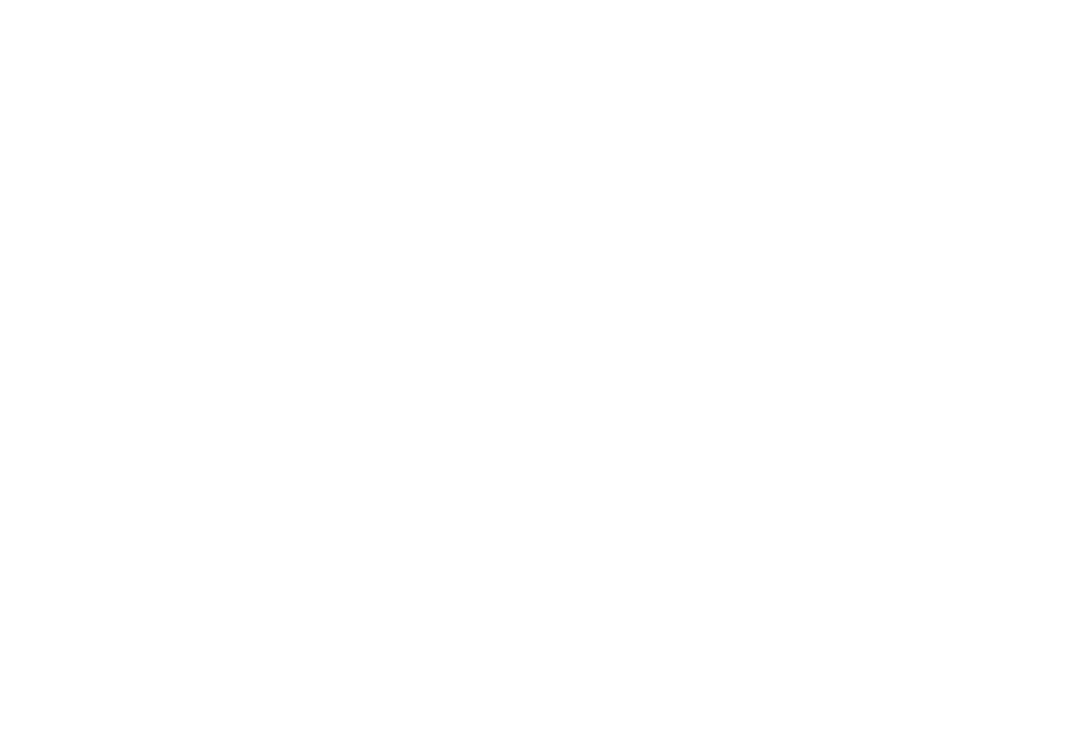
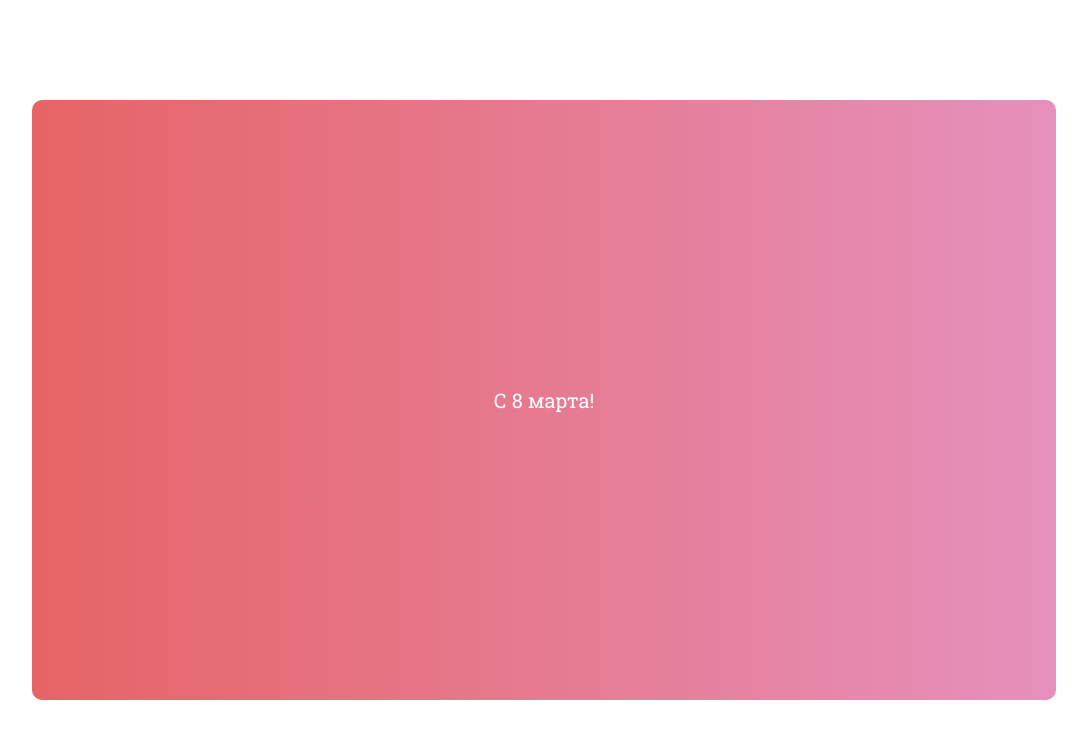
Before and after one commit to Konstaphy/The_Eight, a React (Create React App) app: page / in a window 1280 px wide. Shown: the top 738 px of the page, without its empty margins (96-1183 px from the left). Built offline with nearby package versions, Linux system fonts and the light colour scheme.

Commit message:
enhancement: wellcome modal

```diff
--- a/src/app/app.scss
+++ b/src/app/app.scss
@@ -2,5 +2,5 @@
   height: 100vh;
   width: 100%;
   display: grid;
-  grid-auto-rows: auto 1fr;
+  grid-auto-rows: 1fr;
 }
--- a/src/app/app.tsx
+++ b/src/app/app.tsx
@@ -1,6 +1,7 @@
 import React, { useState } from "react";
 import "app/app.scss";
 import { Header } from "./header/header";
+import { Content } from "./content/content";
 
 interface GlobalProps {}
 
@@ -9,6 +10,7 @@ export const App: React.FC<GlobalProps> = () => {
   return (
     <div className="app-container">
       <Header setHeaderShown={setHeaderShown} isHeaderShown={isHeaderShown} />
+      <Content />
     </div>
   );
 };
--- /dev/null
+++ b/src/app/content/content.scss
@@ -0,0 +1,5 @@
+.content{
+  display: flex;
+  justify-content: center;
+  align-items: center;
+}
--- /dev/null
+++ b/src/app/content/content.tsx
@@ -0,0 +1,17 @@
+import React from "react";
+import "./content.scss";
+import { config, useSpring, animated } from "react-spring";
+
+export const Content = () => {
+  const st = useSpring({
+    to: { opacity: 1 },
+    from: { opacity: 0 },
+    config: config.molasses,
+    delay: 1200,
+  });
+  return (
+    <animated.main style={st} className="content">
+      Content
+    </animated.main>
+  );
+};
--- a/src/app/header/header.scss
+++ b/src/app/header/header.scss
@@ -1,11 +1,25 @@
-.header{
-  border-bottom: 1px solid #00000015;
+.header-wrapper{
+  height: 100vh;
+  width: 100%;
   display: flex;
   justify-content: center;
   align-items: center;
-  background: linear-gradient(90deg, #e66465, #e591bc);
-  color: #fff;
-  .header__logo{
-    font-size: 20px;
+  position: absolute;
+  left: 0;
+  top: 0;
+  z-index: 1;
+
+  .header{
+    height: 600px;
+    width: 80%;
+    border-radius: 10px;
+    display: flex;
+    justify-content: center;
+    align-items: center;
+    background: linear-gradient(90deg, #e66465, #e591bc);
+    color: #fff;
+    .header__logo{
+      font-size: 20px;
+    }
   }
 }
--- a/src/app/header/header.tsx
+++ b/src/app/header/header.tsx
@@ -1,5 +1,6 @@
-import React, { useEffect } from "react";
+import React, { useEffect, useState } from "react";
 import "./header.scss";
+import { useSpring, animated, config } from "react-spring";
 
 interface HeaderProps {
   setHeaderShown: (isHeaderShown: boolean) => void;
@@ -7,16 +8,16 @@ interface HeaderProps {
 }
 
 export const Header: React.FC<HeaderProps> = (props) => {
-  useEffect(() => {
-    setTimeout(() => {
-      props.setHeaderShown(false);
-    }, 5000);
-  }, []);
-  if (props.isHeaderShown)
-    return (
-      <div className="header">
+  const st = useSpring({
+    to: { opacity: 1 },
+    from: { opacity: 0 },
+    config: config.molasses,
+  });
+  return (
+    <div className="header-wrapper">
+      <animated.div style={st} className="header">
         <div className="header__logo">С 8 марта!</div>
-      </div>
-    );
-  return <></>;
+      </animated.div>
+    </div>
+  );
 };
```
Also changed, not shown: package.json (+5 -4 lines), 1 other file (tests, documents, lock files or other folders).
